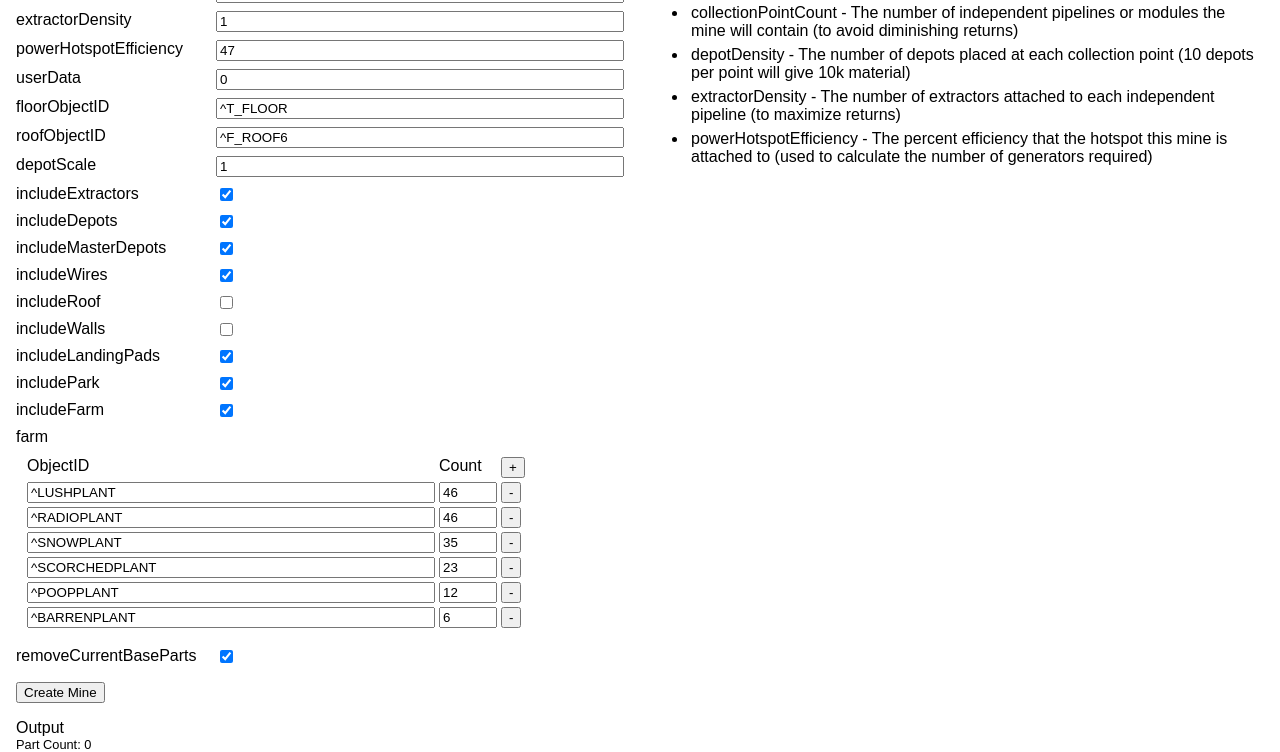
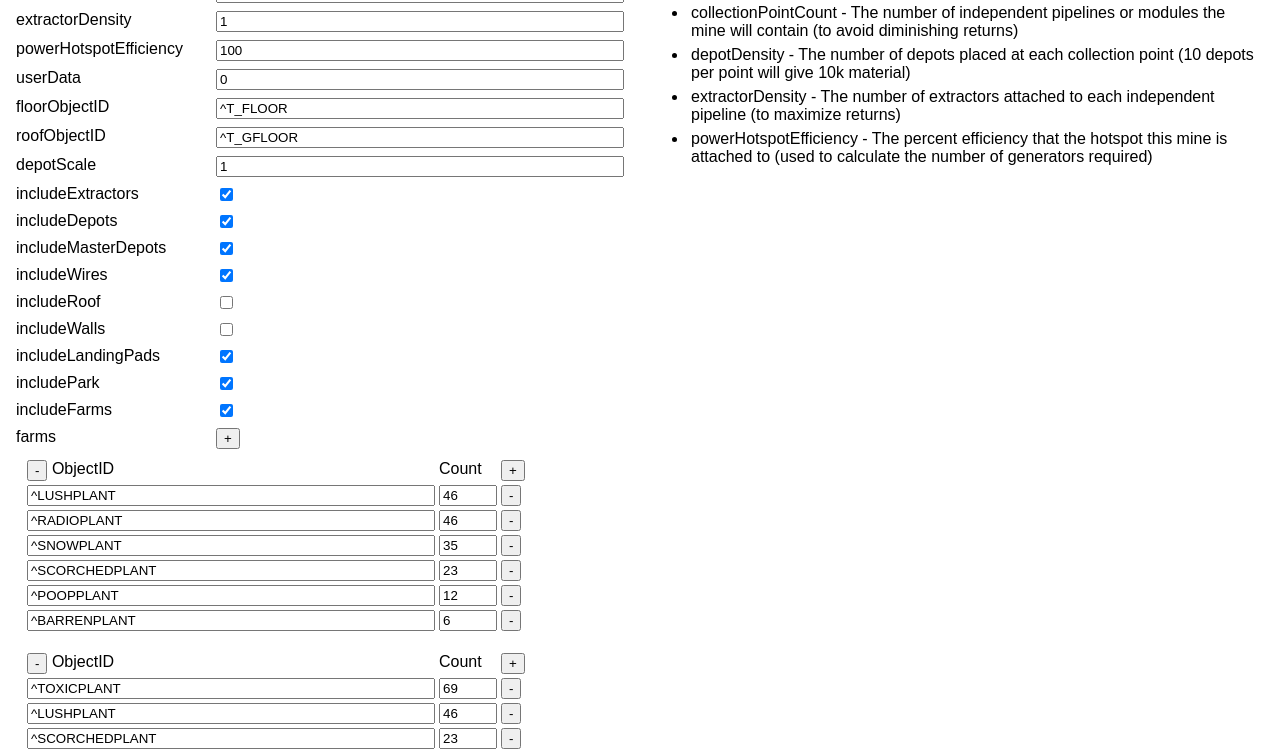
Before and after one commit to cerdish/nms-instamine, a Vue app: page / in a window 1280 px wide. Shown: the part 740-1492 px from the top of the page. Built offline with nearby package versions, Linux system fonts and the light colour scheme.

Commit message:
add more farming stuff

```diff
--- a/src/components/mineSetup.vue
+++ b/src/components/mineSetup.vue
@@ -10,13 +10,13 @@
         materialHotspotVector: "0,1,0",
         powerHotspotPosition: "0,0,100",
         depotPosition: "",
-        collectionPointCount: 5,
+        collectionPointCount: 10,
         depotDensity: 1,
         extractorDensity: 1,
-        powerHotspotEfficiency: 47,
+        powerHotspotEfficiency: 100,
         userData: 0,
         floorObjectID: "^T_FLOOR",
-        roofObjectID: "^F_ROOF6",
+        roofObjectID: "^T_GFLOOR",
         depotScale: 1,
         includeExtractors: true,
         includeDepots: true,
@@ -26,14 +26,24 @@
         includeWalls: false,
         includeLandingPads: true,
         includePark: true,
-        includeFarm: true,
-        farm:[
+        includeFarms: true,
+        farms:[
+            [
                 {ObjectID:"^LUSHPLANT", count:46},
                 {ObjectID:"^RADIOPLANT", count:46},
                 {ObjectID:"^SNOWPLANT", count:35},
                 {ObjectID:"^SCORCHEDPLANT", count:23},
                 {ObjectID:"^POOPPLANT", count:12},
                 {ObjectID:"^BARRENPLANT", count:6}
+            ],
+            [
+                {ObjectID:"^TOXICPLANT", count:69},
+                {ObjectID:"^LUSHPLANT", count:46},
+                {ObjectID:"^SCORCHEDPLANT", count:23},
+                {ObjectID:"^BARRENPLANT", count:18},
+                {ObjectID:"^SNOWPLANT", count:12},
+                {ObjectID:"^CREATUREPLANT", count:6}
+            ]
         ],
         removeCurrentBaseParts: true
     });
@@ -51,7 +61,7 @@
         return Object.keys(setups)
     });
 
-    const checkboxFields = ['includeRoof','includeWires','includeDepots','removeCurrentBaseParts','includeExtractors','includeMasterDepots','includeWalls','includeLandingPads','includePark','includeFarm'];
+    const checkboxFields = ['includeRoof','includeWires','includeDepots','removeCurrentBaseParts','includeExtractors','includeMasterDepots','includeWalls','includeLandingPads','includePark','includeFarms'];
 
     const outputEl = ref(null);
 
@@ -128,27 +138,34 @@
             <div class="flex">
                 <div>
                     <div v-for = "option, key in setup" class="margin" :key="key">
-                        <label :for="key">{{key}}</label>
+                        <label :for="key">
+                            {{key}}
+                        </label>
 
-                        <template v-if="key=='farm'">
-                            <table style="padding:0.5rem;">
+                        <template v-if="key=='farms'">
+                            <button type="button" @click="setup.farms.push([])">+</button>
+
+                            <table style="padding:0.5rem;" v-for="farm,fIndex in setup.farms">
                                 <tr>
-                                    <td>ObjectID</td>
+                                    <td>
+                                        <button type="button" @click="setup.farms.splice(fIndex, 1)">-</button>
+                                        ObjectID
+                                    </td>
                                     <td>Count</td>
                                     <td>
-                                        <button type="button" @click="setup.farm.push({ObjectID:'',count:1})">+</button>
+                                        <button type="button" @click="farm.push({ObjectID:'',count:1})">+</button>
                                     </td>
                                 </tr>
 
-                                <tr v-for = "item,fIndex in setup.farm">
+                                <tr v-for = "crop,cIndex in farm">
                                     <td>
-                                        <input type="text" v-model="item.ObjectID">
+                                        <input type="text" v-model="crop.ObjectID">
                                     </td>
                                     <td>
-                                        <input type="text" v-model="item.count" style="width:50px;">
+                                        <input type="text" v-model="crop.count" style="width:50px;">
                                     </td>
                                     <td>
-                                        <button type="button" @click="setup.farm.splice(fIndex, 1)">-</button>
+                                        <button type="button" @click="farm.splice(cIndex, 1)">-</button>
                                     </td>
                                 </tr>
                             </table>
--- a/src/js/baseBuilder.js
+++ b/src/js/baseBuilder.js
@@ -101,7 +101,7 @@ function findFirstDepotLocation(setup, materialHotspotPosition, mineAxis){
 
     depotLocation.translateOnAxis(mineAxis.z, (depotsPerRow) * floorWidth * setup.depotScale);
     depotLocation.translateOnAxis(mineAxis.x, (-3 * floorWidth - (floorWidth / 2)) * setup.depotScale);
-    depotLocation.translateOnAxis(mineAxis.y, wallHeight * depotsPerRow);
+    depotLocation.translateOnAxis(mineAxis.y, floorWidth * depotsPerRow);
 
     return depotLocation;
 }
@@ -121,8 +121,13 @@ function createMine(setup, base){
 
     //calculate generators needed to power the tower
     let powerPerGenerator = powerHotspotMax * (setup.powerHotspotEfficiency / 100);
-    //add 20 for the teleporter
-    let generatorCount = (Math.ceil((extractorPowerUse * setup.collectionPointCount * setup.extractorDensity) + 20) / powerPerGenerator);
+
+    let powerUsage = extractorPowerUse * setup.collectionPointCount * setup.extractorDensity
+    //add 20 for the teleporter and 50 per farm
+    if(setup.includeLandingPads) powerUsage += 20;
+    if(setup.includeFarms) powerUsage += 50 * setup.farms.length;
+
+    let generatorCount = Math.ceil(powerUsage / powerPerGenerator);
 
     let extractorLocation = createLocation(materialHotspotPosition, mineAxis.x, mineAxis.z);
 
@@ -147,13 +152,6 @@ function createMine(setup, base){
 
         generator = generator.clone();
     }
-
-    //let towerHeight = wallHeight * setup.collectionPointCount;
-    //let partHeight = wallHeight * 2;
-
-    //let towerScale = Math.max(towerHeight / partHeight , 16);
-
-    //parts.push(new nmsBasePart("^S_ANTENNA1", userData, materialHotspotPosition, mineAxis.y, mineAxis.z, 0).translateOnAxis(mineAxis.y, wallHeight / -4).scale(towerScale));
 
     for(let i = 0; i < setup.collectionPointCount; i++){
         for(let j = 0; j < setup.extractorDensity; j++){
@@ -216,6 +214,9 @@ function createMine(setup, base){
     let blockWidth = blockScale * floorWidth;
     let blockPlaceholder = new nmsBasePart(setup.floorObjectID, userData, firstDepotPos, mineAxis.y, mineAxis.z).scale(blockScale).translateOnAxis(mineAxis.z, (blockWidth / 2) - 3 * floorWidth / 2 * setup.depotScale).translateOnAxis(mineAxis.x, (blockWidth / 2) - 3 * floorWidth / 2 * setup.depotScale);
 
+    //parts.push(blockPlaceholder.clone("^T_WALL_Q1").normalize().setUp(mineAxis.x).setAt(mineAxis.y).scale(depotsPerRow).translateOnAxis(mineAxis.z, blockWidth * -1));
+    //parts.push(blockPlaceholder.clone("^T_WALL_Q1").normalize().setUp(mineAxis.x.clone().negate()).setAt(mineAxis.y).scale(depotsPerRow).translateOnAxis(mineAxis.z, blockWidth * -1));
+
     let roofObjectID = setup.includeRoof ? setup.roofObjectID : false;
     let wallObjectID = setup.includeWalls ? "^T_WALL_WIN3" : false;
 
@@ -228,37 +229,55 @@ function createMine(setup, base){
     parts.push(terminal.clone("^BUILDSAVE").translateOnAxis(mineAxis.z, floorWidth / 2).rotateOnAxis(mineAxis.y, 180).translateOnAxis(mineAxis.x, floorWidth / 4));
     if(setup.removeCurrentBaseParts) parts.push(terminal.clone("^BASE_FLAG").translateOnAxis(mineAxis.z, floorWidth / 2).rotateOnAxis(mineAxis.y, 225).setUserData(0).translateOnAxis(mineAxis.x, floorWidth / -4))
 
-    if(setup.includeFarm){
-        let bioScale = 1.5;
-        let bioRadius = 4.5;
-        let bioStep = (bioRadius - (wallHeight / 8)) / setup.farm.length;
+    if(setup.includeFarms){
+        let bioScale = 1;
+        let bioRadius = Math.min(4.5, 4.5 * bioScale);
+        let bioWidth = 6 * bioScale * 2;
 
-        let farmPlaceholder = blockPlaceholder.clone().translateOnAxis(mineAxis.x, (blockWidth / 2 + 6 * bioScale));
+        let farmWidth = setup.farms.length * bioWidth;
+
+        let farmPlaceholder = blockPlaceholder.clone().translateOnAxis(mineAxis.x, (blockWidth / 2) + (bioWidth / 2)).translateOnAxis(mineAxis.z, Math.max((farmWidth / 2 - (bioWidth / 2)) * -1, (blockWidth / 2 - (bioWidth / 2)) * -1));
 
         //parts = parts.concat(getNewBlock(farmPlaceholder.Position, mineAxis.y, mineAxis.z, 1, setup.depotScale, setup.floorObjectID, false, false, userData));
 
-        let dome = farmPlaceholder.clone("^BIOROOM").normalize().scale(bioScale).translateOnAxis(mineAxis.y, -0.45);
-        parts.push(dome);
-        parts.push(dome.clone("^FOUNDATION"));
+        let dome = farmPlaceholder.clone("^BIOROOM").normalize().translateOnAxis(mineAxis.y, -0.45).setAt(mineAxis.x).scale(bioScale);
+
+        for(let k = 0; k < setup.farms.length; k++){
+            let farm = setup.farms[k];
+
+            let bioStep = (bioRadius - (wallHeight / 8)) / farm.length;
+
+            parts.push(dome.clone());
+            parts.push(dome.clone("^FOUNDATION").translateOnAxis(mineAxis.y, -0.45));
+
+            let door = dome.clone("^DOOR2").translateOnAxis(mineAxis.y, 0.25 * bioScale).normalize().setAt(mineAxis.z).scale(bioScale);
+            if(k > 0) parts.push(door.clone().translateOnAxis(mineAxis.z, bioWidth / -2).invertAt());
+            if(k < setup.farms.length - 1) parts.push(door.clone().translateOnAxis(mineAxis.z, bioWidth / 2));
+            parts.push(door.clone().translateOnAxis(mineAxis.x, bioWidth / - 2).normalize().setAt(mineAxis.x).invertAt().scale(bioScale));
+
+            //parts.push(door.clone().translateOnAxis(mineAxis.x, bioWidth).invertAt());
+
+            let plant = dome.clone("^GRAVPLANT").normalize().scale(bioScale);
+            for(let j = 0; j < farm.length; j++){
+                let item = farm[j];
+
+                parts = parts.concat(plant.clone(item.ObjectID).cloneOnCircle(item.count, (bioRadius - (bioStep * j)) * -1, mineAxis.y, 0, true));
+            }
+
+            //let oldDome = dome.clone();
+
+            if(k < setup.farms.length - 1) dome.translateOnAxis(mineAxis.z, bioWidth);
+
+            //if(setup.includeWires && k < setup.farms.length - 1) parts = parts.concat(wireTo(dome.powerPos, oldDome.powerPos, "^U_POWERLINE", 300));
+        }
 
         if(setup.includeWires) parts = parts.concat(wireTo(dome.powerPos, generator.powerPos, "^U_POWERLINE", 300));
-
-        let door = dome.clone("^DOOR2").translateOnAxis(mineAxis.x, 6 * -bioScale).translateOnAxis(mineAxis.y, 0.25 * bioScale).setAt(mineAxis.x).normalize().scale(bioScale).invertAt();
-        parts.push(door);
-        parts.push(door.clone().translateOnAxis(mineAxis.x, 6 * bioScale * 2).invertAt());
-
-        let plant = dome.clone("^GRAVPLANT").normalize();
-        for(let j = 0; j < setup.farm.length; j++){
-            let item = setup.farm[j];
-
-            parts = parts.concat(plant.clone(item.ObjectID).cloneOnCircle(item.count, (bioRadius - (bioStep * j)) * -1, mineAxis.y, 0, true));
-        }
     }
 
     if(setup.includePark){
         parts = parts.concat(getNewBlock(blockPlaceholder.Position, mineAxis.y, mineAxis.z, 1, setup.depotScale, setup.floorObjectID, false, false, userData));
 
-        parts = parts.concat(blockPlaceholder.clone("^S_RUG0").normalize().scale(4).cloneOnCircle(4, floorWidth * 1.5, mineAxis.y, 0, true, mineAxis.x));
+        parts = parts.concat(blockPlaceholder.clone("^S_RUG0").normalize().scale(4).setJitter(0.05).cloneOnCircle(4, floorWidth * 1.5, mineAxis.y, 0, true, mineAxis.x));
         let fire = blockPlaceholder.clone("^BASE_LAVA3").rotateOnAxis(mineAxis.x, 30).normalize().translateOnAxis(mineAxis.y, -0.75).scale(2);
         parts = parts.concat(fire.cloneOnCircle(5, 1.5, mineAxis.y, 0, true, mineAxis.z));
 
@@ -449,14 +468,15 @@ function wireTo(startPos, endPos, ObjectID, lenLimit){
 }
 
 function addTimestamps(objects){
-    let timestamp = (new Date() / 1000) - (60*60*24*7)
+    //let timestamp = (new Date() / 1000) - (60*60*24*7)
+    let timestamp = Math.round((new Date() / 1000) - (60*60))
 
     for(let i = 0; i < objects.length; i++){
         let o = objects [i];
 
         o.Timestamp = timestamp;
 
-        timestamp = timestamp + 30;
+        timestamp = timestamp + 1;
     }
 
     return objects;
```
Also changed, not shown: src/js/nmsBasePart.js (+20 -3 lines). Lines whose indentation alone changed are shown as unchanged.
